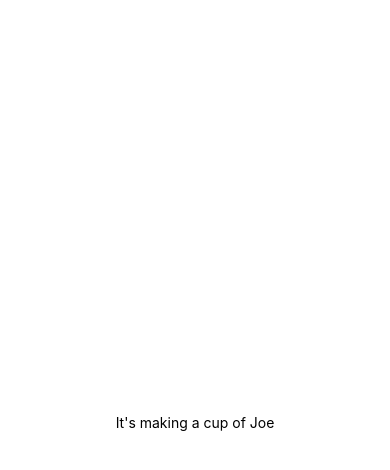
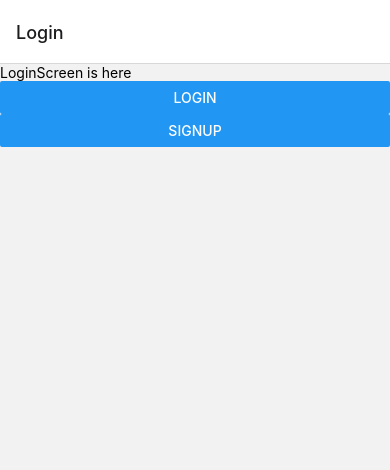
Before and after one commit to GiftSibiya/CupAJoe, a React Native app: screen /HomeScreen in a window 390 px wide. Shown: the top 470 px of the page. Built offline with nearby package versions, Linux system fonts and the light colour scheme.

Commit message:
Login And Signup Setup and homescreen

```diff
--- a/App.js
+++ b/App.js
@@ -1,12 +1,66 @@
-import { StatusBar } from "expo-status-bar";
+/// DEPENDENCY IMPORTS ///
 import { StyleSheet, Text, View } from "react-native";
+import { NavigationContainer } from "@react-navigation/native";
+import { createNativeStackNavigator } from "@react-navigation/native-stack";
+///--///
+
+/// VARIABLES ///
+const Stack = createNativeStackNavigator();
+///--///
+
+/// FILES IMPORT ///
+
+//AUTH SCREENS
+import HomeScreen from "./src/screens/main/HomeScreen";
+import LoginScreen from "./src/screens/auth/LoginScreen";
+
+// MAIN SCREENS
+import SignUpScreen from "./src/screens/auth/SignUpScreen";
+
+///--///
+
+/// AUTH STACK ///
+const AuthStack = () => {
+  return (
+    <Stack.Navigator>
+      <Stack.Screen name="Login" component={LoginScreen} />
+      <Stack.Screen name="SignUp" component={SignUpScreen} />
+    </Stack.Navigator>
+  );
+};
+
+//--//
+
+// MAIN STACK //
+const MainStack = () => {
+  return (
+    <Stack.Navigator>
+      <Stack.Screen
+        name="HomeScreen"
+        component={HomeScreen}
+        options={{ headerShown: false }}
+      />
+    </Stack.Navigator>
+  );
+};
+//--//
 
 export default function App() {
   return (
-    <View style={styles.container}>
-      <Text>It's making a cup of Joe</Text>
-      <StatusBar style="auto" />
-    </View>
+    <NavigationContainer>
+      <Stack.Navigator>
+        <Stack.Screen
+          name="AuthStack"
+          component={AuthStack}
+          options={{ headerShown: false }}
+        />
+        <Stack.Screen
+          name="MainStack"
+          component={MainStack}
+          options={{ headerShown: false }}
+        />
+      </Stack.Navigator>
+    </NavigationContainer>
   );
 }
 
--- a/package.json
+++ b/package.json
@@ -9,10 +9,14 @@
     "web": "expo start --web"
   },
   "dependencies": {
+    "@react-navigation/native": "^6.1.9",
+    "@react-navigation/native-stack": "^6.9.17",
     "expo": "~50.0.4",
     "expo-status-bar": "~1.11.1",
     "react": "18.2.0",
-    "react-native": "0.73.2"
+    "react-native": "0.73.2",
+    "react-native-safe-area-context": "^4.8.2",
+    "react-native-screens": "~3.29.0"
   },
   "devDependencies": {
     "@babel/core": "^7.20.0"
--- /dev/null
+++ b/src/screens/auth/LoginScreen.jsx
@@ -0,0 +1,26 @@
+import { View, Text, Button } from "react-native";
+import React from "react";
+
+const LoginScreen = ({ navigation }) => {
+  /// FUNCTION ///
+
+  const HandleLogIn = () => {
+    navigation.navigate("MainStack");
+  };
+
+  const HandleSignUp = () => {
+    navigation.navigate("SignUp");
+  };
+
+  ///--///
+
+  return (
+    <View>
+      <Text>LoginScreen is here</Text>
+      <Button onPress={HandleLogIn} title="Login"></Button>
+      <Button onPress={HandleSignUp} title="SignUp"></Button>
+    </View>
+  );
+};
+
+export default LoginScreen;
--- /dev/null
+++ b/src/screens/auth/SignUpScreen.jsx
@@ -0,0 +1,12 @@
+import { View, Text } from "react-native";
+import React from "react";
+
+const SignUpScreen = () => {
+  return (
+    <View>
+      <Text>SignUp</Text>
+    </View>
+  );
+};
+
+export default SignUpScreen;
--- /dev/null
+++ b/src/screens/main/HomeScreen.jsx
@@ -0,0 +1,36 @@
+/// DEPENDENCY IMPORTS ///
+
+import { View, Text, StyleSheet, Image } from "react-native";
+import React from "react";
+import { StatusBar } from "expo-status-bar";
+
+///--///
+
+/// FILE IMPORTS ///
+import beansBg from "../../../assets/images/beansBG.png";
+///--///
+
+const HomeScreen = () => {
+  return (
+    <View style={styles.container}>
+      <StatusBar />
+      <Image source={beansBg} style={styles.bgBeans} />
+    </View>
+  );
+};
+
+export default HomeScreen;
+const styles = StyleSheet.create({
+  container: {
+    flex: 1,
+    position: "relative",
+    backgroundColor: "white",
+  },
+  bgBeans: {
+    width: "100%",
+    position: "absolute",
+    top: 5,
+    opacity: 10,
+    height: "20%",
+  },
+});
```
Also changed, not shown: assets/images/beansBG.png (added), 1 other file (tests, documents, lock files or other folders).
